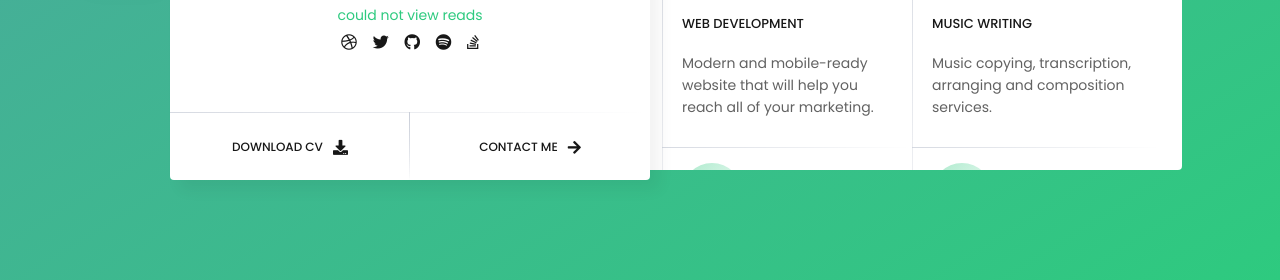
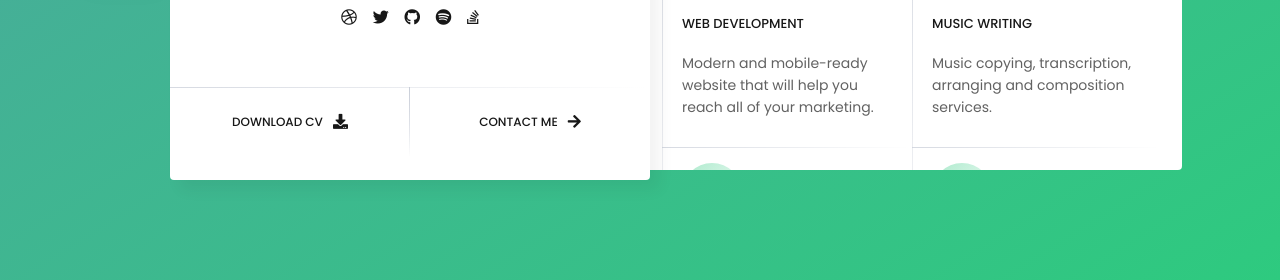
Before and after one commit to anuragsharma140897/cloud-resume-challenge, a plain HTML site: page index.html in a window 1280 px wide. Shown: the part 520-800 px from the top of the page. Drawn offline with Linux system fonts and the light colour scheme; no server answers; a web font is replaced by a local one.

Commit message:
changes in index file

```diff
--- a/index.html
+++ b/index.html
@@ -58,7 +58,7 @@
                         <img src="https://i.ibb.co/JHjYgmv/profile.png" alt="Ryan Adlard">
                     </div>
                     <h1 class="profile-name" id="nombre">Ryan Adlard</h1>
-                    <h2 id="counter1" class="profile-profession counter-number">could not view reads </h2>
+                    <h2 id="counter1" class="profile-profession counter-number"></h2>
                     <div class="profile-social" id="profile-social">
                         <a href="www.dribbble.com" class="fab fa-dribbble"></a>
                         <a href="www.twitter.com" class="fab fa-twitter"></a>
```
